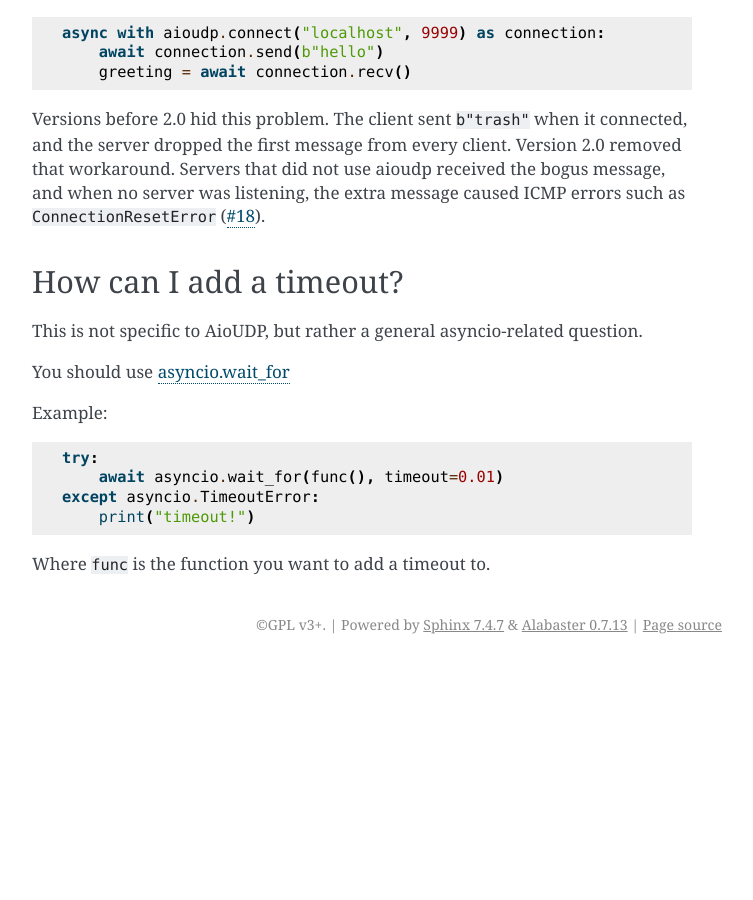
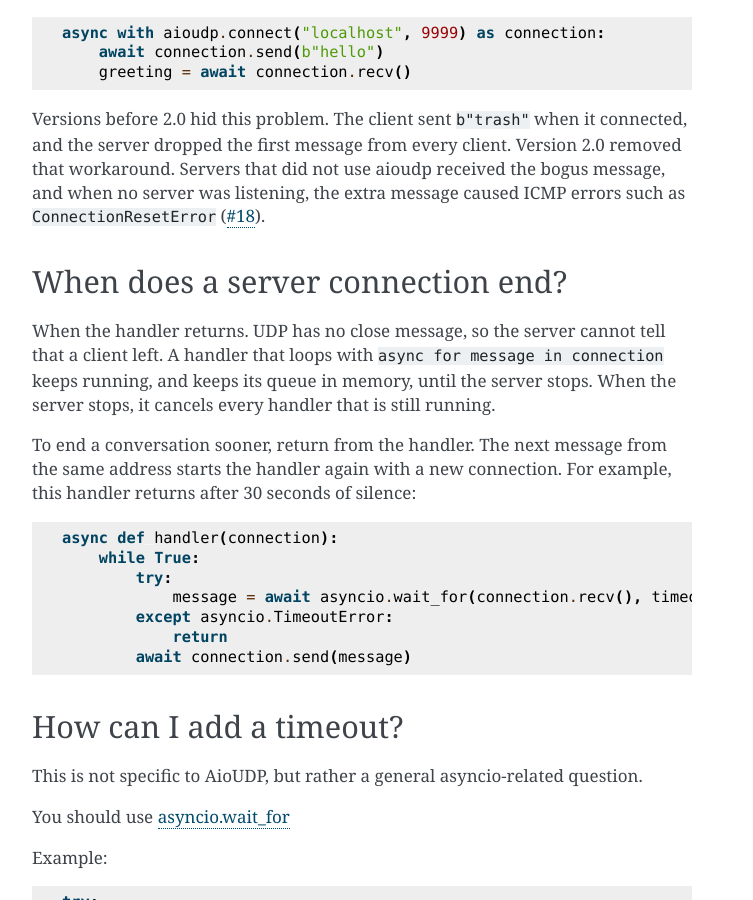
Before and after one commit to ThatXliner/aioudp, a Sphinx documentation site: the page built from docs/faq.rst, in a window 1280 px wide and 900 px high, scrolled down 832 px. Shown: the whole window, without its empty margins (388-1141 px from the left). Built offline with Sphinx 7.4.7, drawn with Linux system fonts in a browser that asks for light colours; before the commit the page ends 1496 px from its top, so only the background shows below that; some of the changed text lies outside the part shown.

Commit message:
:memo: docs(faq): explain how a server conversation ends
Issue #14 got a strong reference to each handler task, which stops the garbage collector from dropping it. A handler that loops over async for still runs until the server stops, because UDP has no close message. The FAQ now tells users to end a conversation by returning from the handler, with an idle timeout as the example.

Co-Authored-By: Claude Opus 5.5 <noreply@anthropic.com>

```diff
--- a/docs/faq.rst
+++ b/docs/faq.rst
@@ -51,6 +51,30 @@ Servers that did not use aioudp received the bogus message,
 and when no server was listening, the extra message caused ICMP errors such as ``ConnectionResetError``
 (`#18 <https://github.com/ThatXliner/aioudp/issues/18>`_).
 
+.. _faq-connection-end:
+
+When does a server connection end?
+----------------------------------
+
+When the handler returns.
+UDP has no close message, so the server cannot tell that a client left.
+A handler that loops with ``async for message in connection`` keeps running, and keeps its queue in memory, until the server stops.
+When the server stops, it cancels every handler that is still running.
+
+To end a conversation sooner, return from the handler.
+The next message from the same address starts the handler again with a new connection.
+For example, this handler returns after 30 seconds of silence:
+
+.. code-block:: python
+
+    async def handler(connection):
+        while True:
+            try:
+                message = await asyncio.wait_for(connection.recv(), timeout=30)
+            except asyncio.TimeoutError:
+                return
+            await connection.send(message)
+
 .. _faq-add-timeout:
 
 How can I add a timeout?
```
